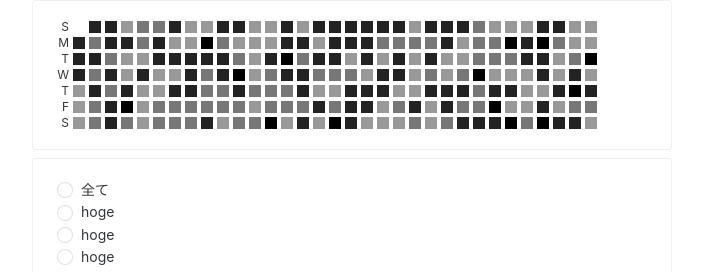
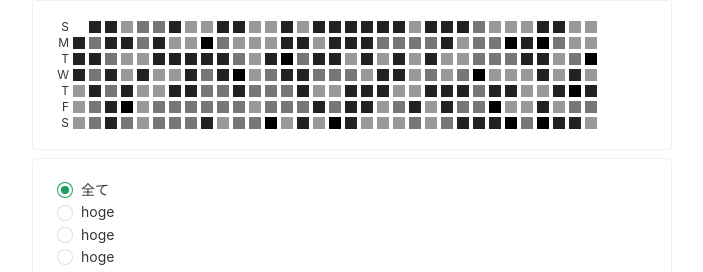
Before and after one commit to traP-jp/h23s_14-UI, a Vue app: page /personal in a window 1280 px wide. Shown: the top 272 px of the page, without its empty margins (288-991 px from the left). Built offline with nearby package versions, Linux system fonts and the light colour scheme.

Commit message:
:zap: Make radio button reactive

```diff
--- a/src/components/DisplayItemSelector.vue
+++ b/src/components/DisplayItemSelector.vue
@@ -26,10 +26,15 @@ import { onMounted, ref } from 'vue'
 import { useItemStore } from '@/stores/item'
 import { storeToRefs } from 'pinia'
 
-// const props = defineProps<{}>()
+const props = defineProps<{
+  selectedItem: string | 'all'
+}>()
+const emit = defineEmits<{
+  (e: 'change', v: string | 'all'): void
+}>()
 const itemStore = useItemStore()
 const { items } = storeToRefs(itemStore)
-const selectedItem = ref<string | null>(null)
+// const selectedItem = ref<string | null>(null)
 const gen = () => {
   return { id: String(Math.random()), title: 'hoge', score: 20 }
 }
@@ -44,6 +49,6 @@ onMounted(async () => {
 })
 
 const handleChange = (e: Event) => {
-  selectedItem.value = (e.target as HTMLInputElement).value
+  emit('change', (e.target as HTMLInputElement).value)
 }
 </script>
--- a/src/views/PersonalScore.vue
+++ b/src/views/PersonalScore.vue
@@ -1,15 +1,21 @@
 <template>
   <NSpace vertical>
     <Grass :scores="genScores()" :threshold="[0, 0.3, 0.6, 0.9]" />
-    <DispayItemSelector />
+    <DispayItemSelector :selectedItem="selectedItem" @change="onChange" />
   </NSpace>
+  {{ selectedItem }}
 </template>
 <script setup lang="ts">
+import { ref } from 'vue'
 import Grass from '@/components/Grass.vue'
 import DispayItemSelector from '@/components/DisplayItemSelector.vue'
 import { NSpace } from 'naive-ui'
 import { subDays } from 'date-fns'
-import { sub } from 'date-fns/esm'
+
+const selectedItem = ref<string | 'all'>('all')
+const onChange = (v: string | 'all') => {
+  selectedItem.value = v
+}
 
 const genScores = () => {
   return new Array(230).fill(0).map((_, i) => {
```
